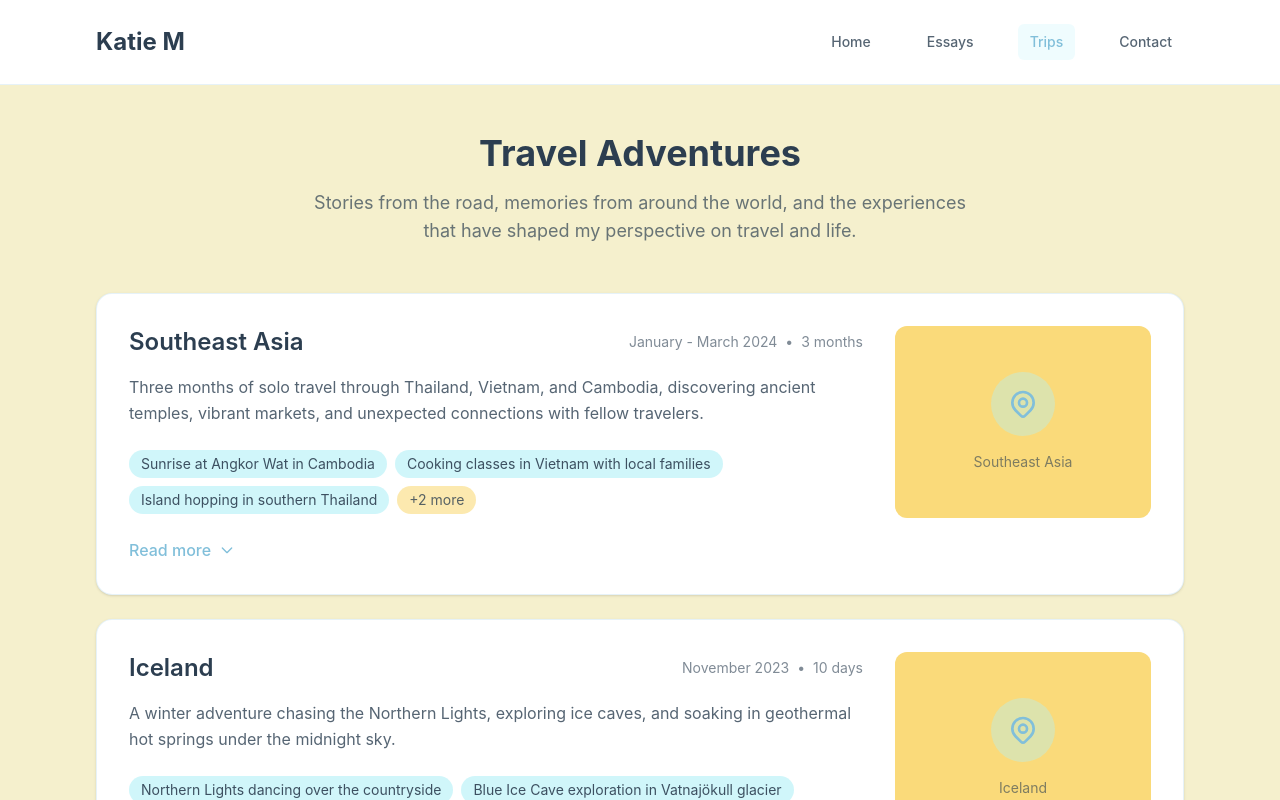
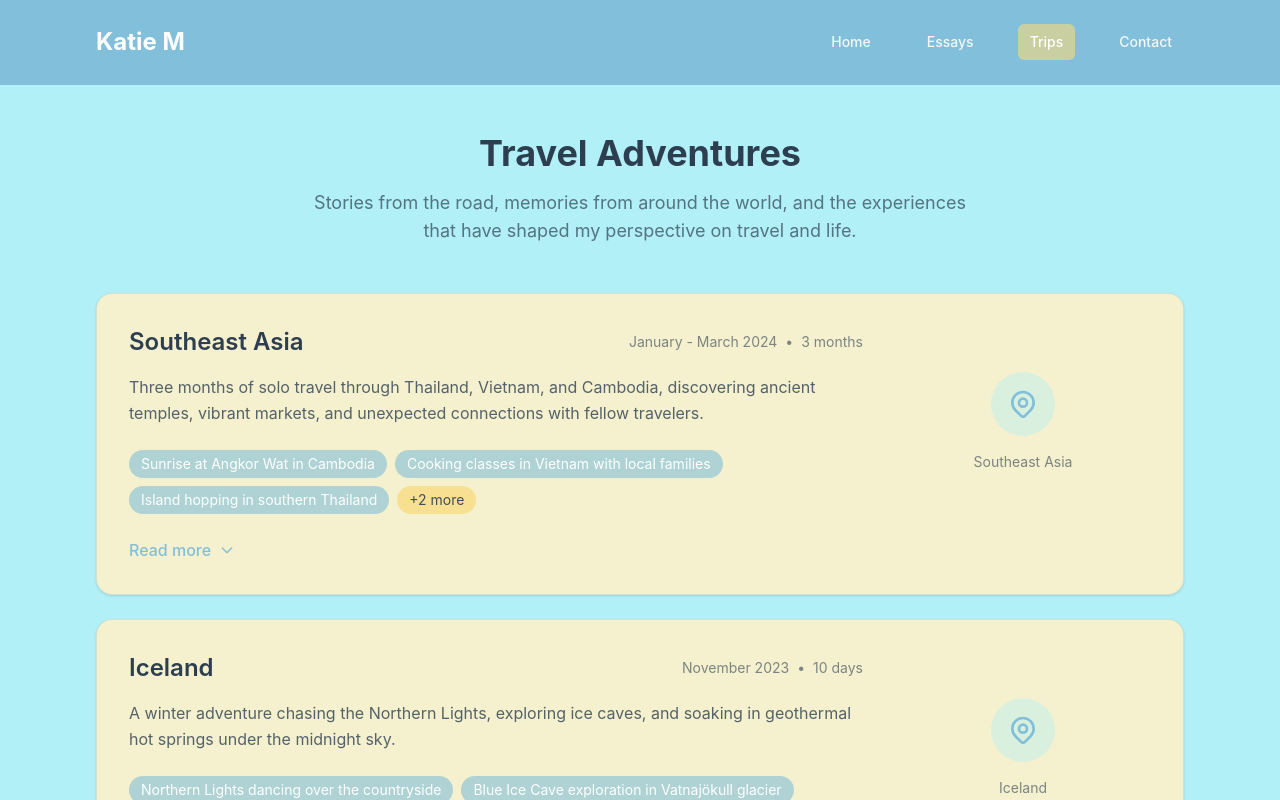
Before and after one commit to WillMirabella/katie-website, a Next.js app: page /trips in a window 1280 px wide. Shown: the top 800 px of the page. Built offline with nearby package versions, Linux system fonts and the light colour scheme.

Commit message:
Reordered Color Palette

```diff
--- a/src/app/contact/page.tsx
+++ b/src/app/contact/page.tsx
@@ -9,7 +9,7 @@ export default function ContactPage() {
         </p>
       </div>
 
-      <div className="bg-card-background rounded-2xl shadow-sm border border-primary-medium/20 p-8 md:p-12">
+      <div className="bg-accent-light rounded-2xl shadow-sm border border-primary-medium/30 p-8 md:p-12">
         <div className="grid md:grid-cols-2 gap-12">
           <div>
             <h2 className="text-2xl font-semibold text-foreground mb-6">Let&apos;s Connect</h2>
@@ -78,7 +78,7 @@ export default function ContactPage() {
             </div>
           </div>
 
-          <div className="bg-gradient-to-br from-primary-light/30 to-accent-light/40 rounded-xl p-8">
+          <div className="bg-gradient-to-br from-primary-medium/20 to-accent-bright/30 rounded-xl p-8">
             <h3 className="text-xl font-semibold text-foreground mb-4">
               What I&apos;d Love to Hear About
             </h3>
--- a/src/app/essays/page.tsx
+++ b/src/app/essays/page.tsx
@@ -16,7 +16,7 @@ export default function EssaysPage() {
         {essays.map((essay) => (
           <article
             key={essay.id}
-            className="bg-card-background rounded-2xl shadow-sm border border-primary-medium/20 p-8 hover:shadow-md transition-shadow duration-300"
+            className="bg-accent-light rounded-2xl shadow-sm border border-primary-medium/30 p-8 hover:shadow-md transition-shadow duration-300"
           >
             <div className="flex flex-col h-full">
               <div className="flex-1">
--- a/src/app/globals.css
+++ b/src/app/globals.css
@@ -2,12 +2,12 @@
 @import url('https://fonts.googleapis.com/css2?family=Inter:wght@300;400;500;600;700&display=swap');
 
 :root {
-  --background: #F5F0CD;
+  --background: #B1F0F7;
   --foreground: #2C3E50;
   --primary-light: #B1F0F7;
   --primary-medium: #81BFDA;
-  --accent-light: #FADA7A;
-  --accent-bright: #B1F0F7;
+  --accent-light: #F5F0CD;
+  --accent-bright: #FADA7A;
   --card-background: #FFFFFF;
 }
 
--- a/src/app/page.tsx
+++ b/src/app/page.tsx
@@ -32,7 +32,7 @@ export default function Home() {
               key={index}
               className="group relative overflow-hidden rounded-2xl shadow-md hover:shadow-xl transition-all duration-300 transform hover:-translate-y-1"
             >
-              <div className="aspect-[3/4] relative bg-accent-light">
+              <div className="aspect-[3/4] relative bg-accent-bright/30">
                 <div className="absolute inset-0 flex items-center justify-center text-foreground/60">
                   <div className="text-center">
                     <div className="w-16 h-16 mx-auto mb-4 bg-primary-light/40 rounded-full flex items-center justify-center">
--- a/src/app/trips/page.tsx
+++ b/src/app/trips/page.tsx
@@ -24,7 +24,7 @@ export default function TripsPage() {
         {trips.map((trip) => (
           <div
             key={trip.id}
-            className="bg-card-background rounded-2xl shadow-sm border border-primary-medium/20 overflow-hidden hover:shadow-md transition-shadow duration-300"
+            className="bg-accent-light rounded-2xl shadow-sm border border-primary-medium/30 overflow-hidden hover:shadow-md transition-shadow duration-300"
           >
             <div className="p-8">
               <div className="flex flex-col lg:flex-row lg:items-start lg:justify-between">
@@ -48,13 +48,13 @@ export default function TripsPage() {
                     {trip.highlights.slice(0, 3).map((highlight, index) => (
                       <span
                         key={index}
-                        className="inline-flex items-center px-3 py-1 rounded-full text-sm bg-primary-light/60 text-foreground/90"
+                        className="inline-flex items-center px-3 py-1 rounded-full text-sm bg-primary-medium/60 text-white"
                       >
                         {highlight}
                       </span>
                     ))}
                     {trip.highlights.length > 3 && (
-                      <span className="inline-flex items-center px-3 py-1 rounded-full text-sm bg-accent-light/60 text-foreground/80">
+                      <span className="inline-flex items-center px-3 py-1 rounded-full text-sm bg-accent-bright/70 text-foreground/90">
                         +{trip.highlights.length - 3} more
                       </span>
                     )}
--- a/src/components/Navigation.tsx
+++ b/src/components/Navigation.tsx
@@ -14,10 +14,10 @@ const Navigation = () => {
   ];
 
   return (
-    <nav className="bg-card-background shadow-sm border-b border-primary-medium/20">
+    <nav className="bg-primary-medium shadow-sm border-b border-primary-medium/40">
       <div className="max-w-6xl mx-auto px-4 sm:px-6 lg:px-8">
         <div className="flex justify-between items-center py-6">
-          <Link href="/" className="text-2xl font-bold text-foreground">
+          <Link href="/" className="text-2xl font-bold text-white">
             Katie M
           </Link>
           <div className="flex space-x-8">
@@ -27,8 +27,8 @@ const Navigation = () => {
                 href={item.path}
                 className={`px-3 py-2 rounded-md text-sm font-medium transition-colors ${
                   pathname === item.path
-                    ? 'text-primary-medium bg-primary-light/20'
-                    : 'text-foreground/80 hover:text-primary-medium hover:bg-primary-light/10'
+                    ? 'text-white bg-accent-bright/60'
+                    : 'text-white/90 hover:text-white hover:bg-accent-light/20'
                 }`}
               >
                 {item.name}
```
